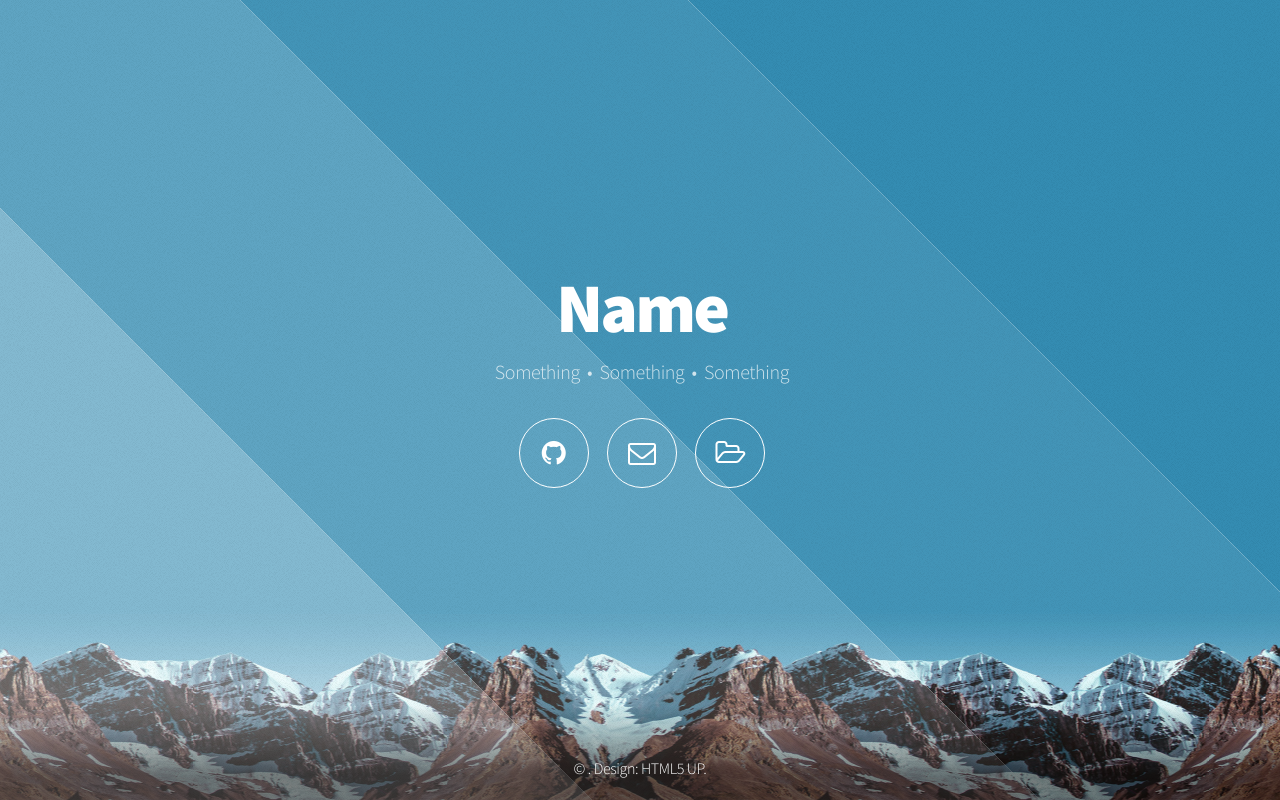
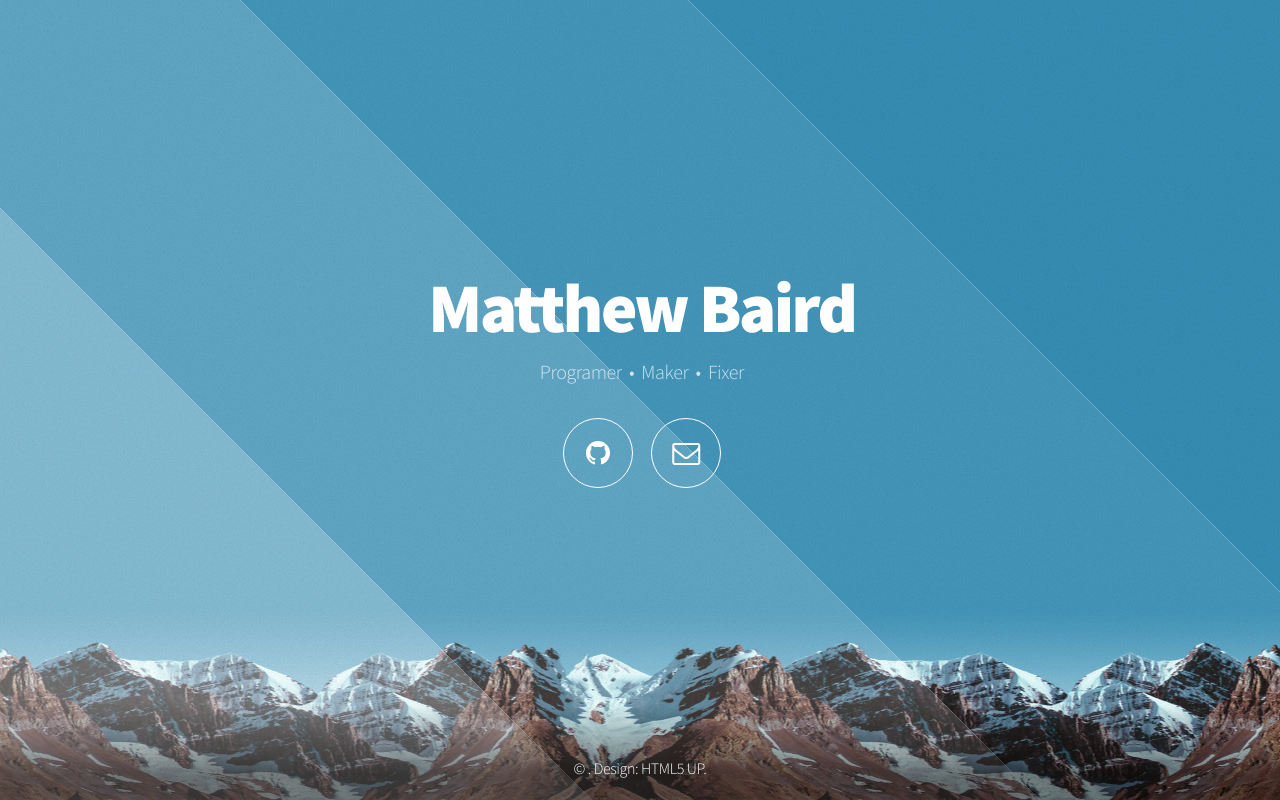
Before and after one commit to Uname-a/Uname-a.github.io, a plain HTML site: page index.html in a window 1280 px wide. Drawn offline with Linux system fonts and the light colour scheme.

Commit message:
Update index.html
added name

```diff
--- a/index.html
+++ b/index.html
@@ -30,16 +30,15 @@
 
 				<!-- Header -->
 					<header id="header">
-						<h1>Name</h1>
-						<p>Something &nbsp;&bull;&nbsp; Something &nbsp;&bull;&nbsp; Something</p>
+						<h1>Matthew Baird</h1>
+						<p>Programer &nbsp;&bull;&nbsp; Maker &nbsp;&bull;&nbsp; Fixer</p>
 						<nav>
 							<ul>
 								<!--<li><a href="#" class="icon fa-twitter"><span class="label">Twitter</span></a></li>
 								<li><a href="#" class="icon fa-facebook"><span class="label">Facebook</span></a></li>
 								<li><a href="#" class="icon fa-dribbble"><span class="label">Dribbble</span></a></li> -->
-								<li><a href="#" class="icon fa-github"><span class="label">Github</span></a></li>
-								<li><a href="mailto:test@test.com" class="icon fa-envelope-o"><span class="label">Email</span></a></li>
-								<li><a href='./files' class="icon fa-folder-open-o"><span class="label">File Folder</span></a></li>
+								<li><a href="#" class="icon fa-github"><span class="label">http://github.com/billybob2435</span></a></li>
+								<li><a href="mailto:billybob2435 at gmail.com" class="icon fa-envelope-o"><span class="label">Email</span></a></li>
 							</ul>
 						</nav>
 					</header>
```
